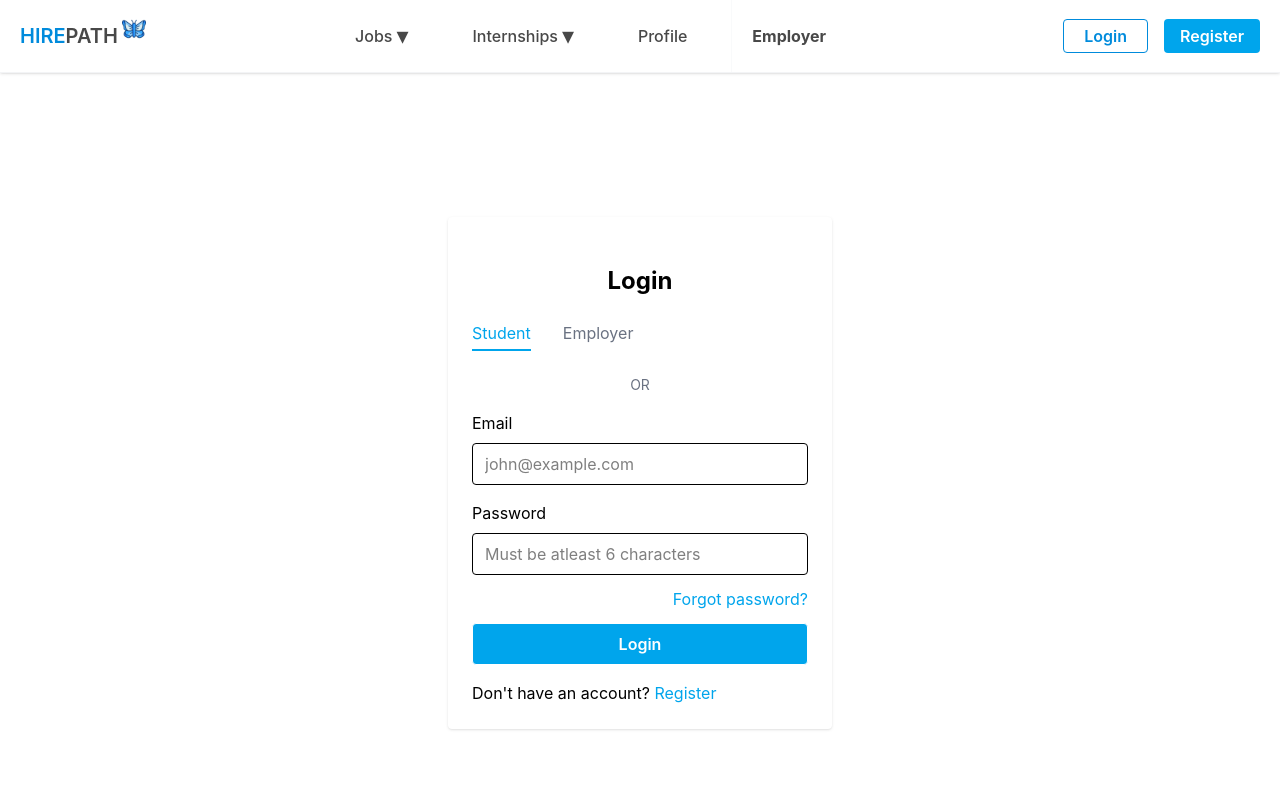
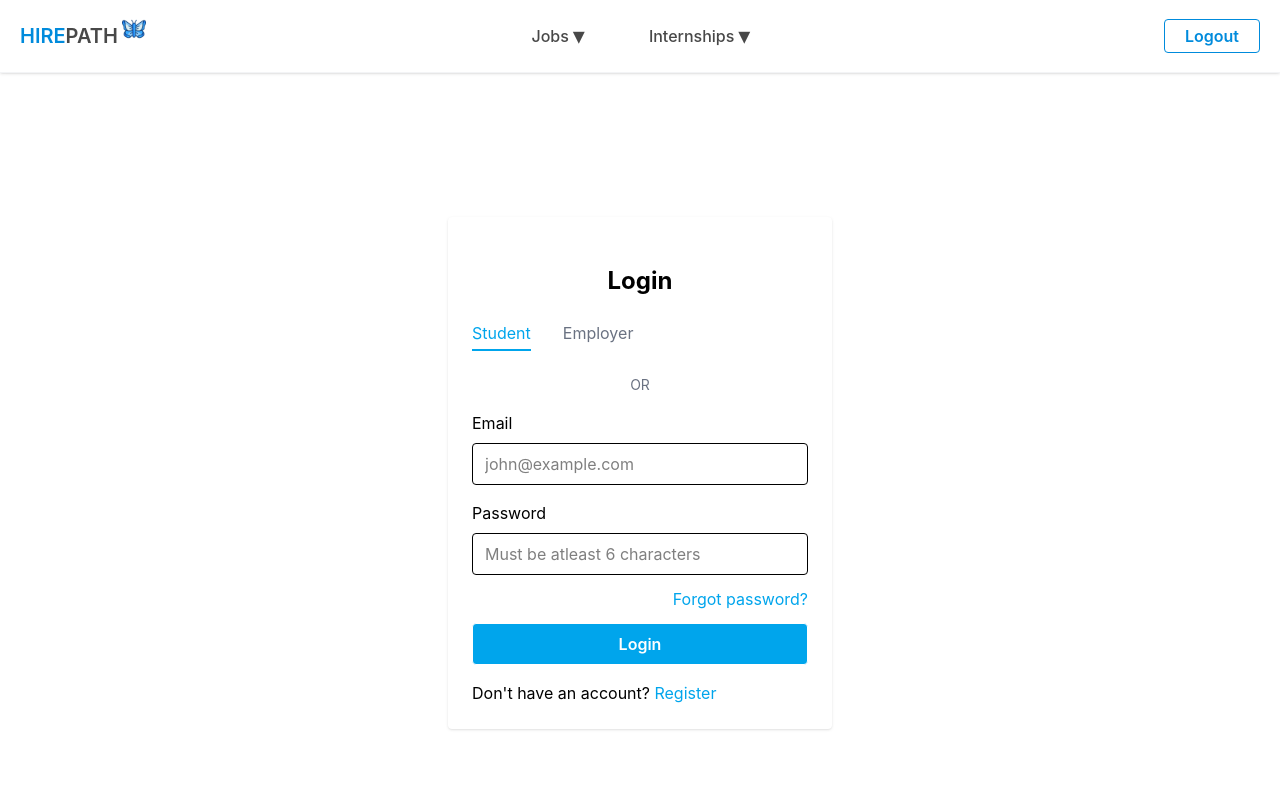
Before and after one commit to akramguroo-dev/hirepath, a React (Vite) app in the folder client/: page /login in a window 1280 px wide. Shown: the top 800 px of the page. Built offline with nearby package versions, Linux system fonts and the light colour scheme; sample sign-in values are in the browser's storage.

Commit message:
feat: navbar auth state, update login to store role, update PROGRESS.md

```diff
--- a/client/src/components/Navbar.jsx
+++ b/client/src/components/Navbar.jsx
@@ -1,5 +1,9 @@
 import { Link } from "react-router-dom";
+
 export default function Navbar() {
+  const token = localStorage.getItem("token");
+  const role = localStorage.getItem("role");
+
   return (
     <nav className="flex items-center justify-between bg-white text-black px-5 border-b border-gray-100 sticky top-0 z-50 shadow-sm">
       <div className="font-semibold text-xl">
@@ -28,32 +32,52 @@ export default function Navbar() {
         >
           Internships <span className="text-2xl">▾</span>
         </Link>
+        {token && role === "student" && (
           <Link
             to="/profile"
             className="flex items-center gap-1 text-[#484848] font-medium hover:bg-blue-50 hover:text-[#008BDC] transition p-5"
           >
             Profile
           </Link>
+        )}
+        {token && role === "employer" && (
           <Link
             to="/employer-dashboard"
             className="flex items-center gap-1 text-[#484848] font-bold hover:bg-blue-50 transition p-5 border-l border-gray-50"
           >
             Employer
           </Link>
+        )}
       </div>
       <div className="flex gap-4">
+        {!token && (
           <Link
             to="/login"
             className="px-5 py-2 text-[#008BDC] border border-[#008BDC] rounded font-semibold flex items-center justify-center leading-none"
           >
             Login
           </Link>
+        )}
+        {!token && (
           <Link
             to="/register"
             className="px-4 py-2 bg-[#00A5EC] text-white rounded font-semibold flex items-center justify-center leading-none"
           >
             Register
           </Link>
+        )}
+        {token && (
+          <button
+            onClick={() => {
+              localStorage.removeItem("token");
+              localStorage.removeItem("role");
+              window.location.href = "/";
+            }}
+            className="px-5 py-2 text-[#008BDC] border border-[#008BDC] rounded font-semibold flex items-center justify-center leading-none"
+          >
+            Logout
+          </button>
+        )}
       </div>
     </nav>
   );
--- a/client/src/pages/Login.jsx
+++ b/client/src/pages/Login.jsx
@@ -1,9 +1,8 @@
-import { Link, useNavigate } from "react-router-dom";
+import { Link } from "react-router-dom";
 import API from "../api/axios";
 import { useState } from "react";
 
 export default function Login() {
-  const navigate = useNavigate();
   const [email, setEmail] = useState("");
   const [password, setPassword] = useState("");
 
@@ -13,7 +12,8 @@ export default function Login() {
     try {
       const response = await API.post("/auth/login", { email, password });
       localStorage.setItem("token", response.data.token);
-      navigate("/");
+      localStorage.setItem("role", response.data.role);
+      window.location.href = "/";
     } catch (error) {
       console.log(error.response.data);
     }
```
Also changed, not shown: 2 other files (tests, documents, lock files or other folders). Lines whose indentation alone changed are shown as unchanged.
